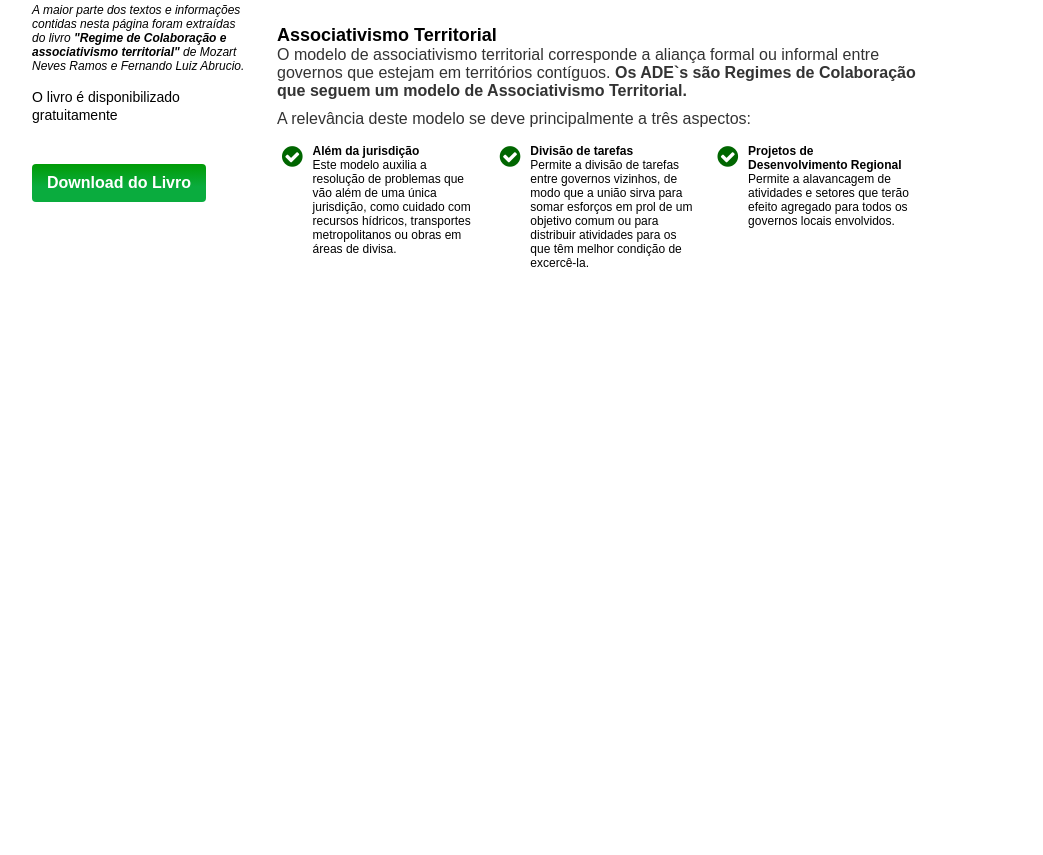
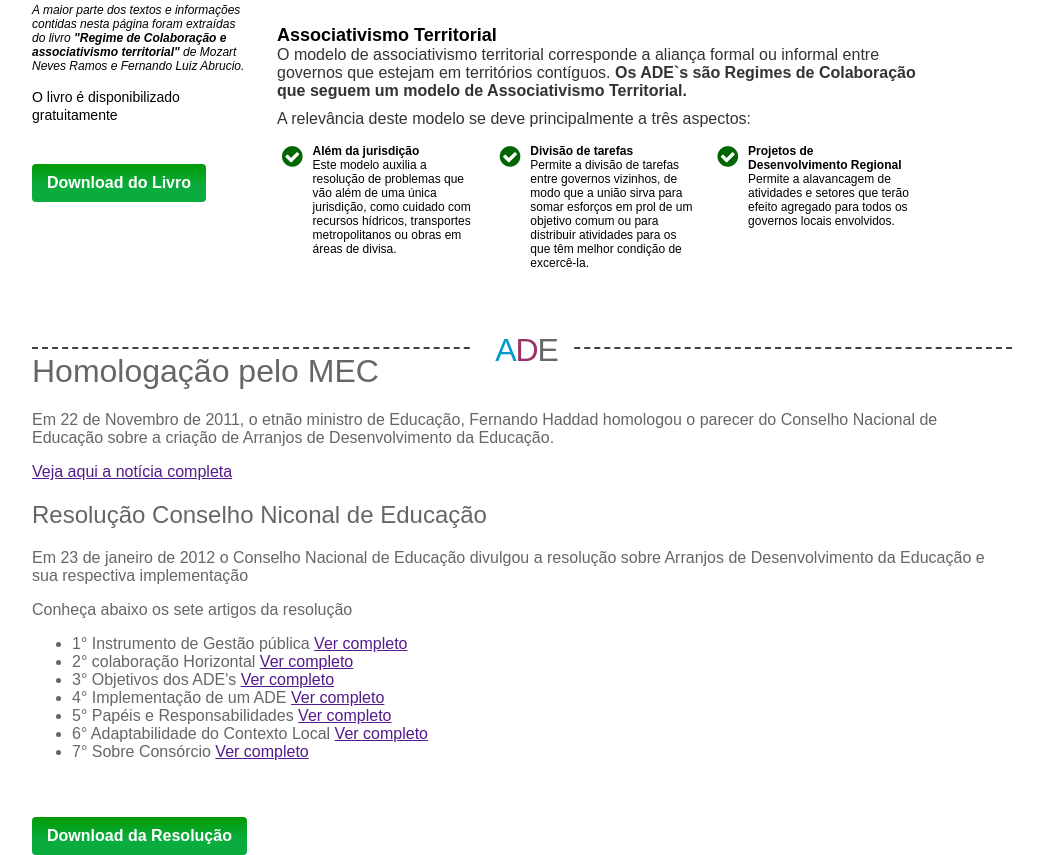
Before and after one commit to matheuslc/desafio-meritt, a website: page index.html in a window 1280 px wide. Shown: the part 1664-2519 px from the top of the page, without its empty margins (118-1161 px from the left). Before the commit the page ends 1974 px from the top, so only its background shows below. Drawn offline with Linux system fonts and the light colour scheme.

Commit message:
MEC Section structure done

```diff
--- a/index.html
+++ b/index.html
@@ -277,6 +277,83 @@
 
     </section>
     <!-- End Fundamentals section -->
+
+
+    <!-- MEC -->
+    <section class="mec-section">
+      <div class="container">
+        <header>
+          <h1 class="ades-title">
+            <span class="ades-title-box">
+              <span class="cl-one">A</span>
+              <span class="cl-two">D</span>
+              <span class="cl-three">E</span>
+            </span>
+          </h1>
+        </header>
+
+        <section class="mec">
+          <h1 class="mec-title">Homologação pelo MEC</h1>
+
+          <div class="mec-detail">
+            <p>Em 22 de Novembro de 2011, o etnão ministro de Educação, Fernando Haddad homologou o parecer do Conselho Nacional de Educação sobre a criação de Arranjos de Desenvolvimento da Educação.</p>
+
+            <a href="">Veja aqui a notícia completa</a>
+
+            <h2 class="mec-subtitle">Resolução Conselho Niconal de Educação</h2>
+            <p class="mac-text">Em 23 de janeiro de 2012 o Conselho Nacional de Educação divulgou a resolução sobre Arranjos de Desenvolvimento da Educação e sua respectiva implementação</p>
+            <p class="mac-text">Conheça abaixo os sete artigos da resolução</p>
+
+            <ul class="mec-articles-list">
+              <li class="mec-articles-item">
+              1° Instrumento de Gestão pública
+                <a href="">Ver completo</a>
+              </li>
+
+              <li class="mec-articles-item">
+              2° colaboração Horizontal
+                <a href="">Ver completo</a>
+              </li>
+
+              <li class="mec-articles-item">
+              3° Objetivos dos ADE's
+                <a href="">Ver completo</a>
+              </li>
+
+              <li class="mec-articles-item">
+              4° Implementação de um ADE
+                <a href="">Ver completo</a>
+              </li>
+
+              <li class="mec-articles-item">
+              5° Papéis e Responsabilidades
+                <a href="">Ver completo</a>
+              </li>
+
+              <li class="mec-articles-item">
+              6° Adaptabilidade do Contexto Local
+                <a href="">Ver completo</a>
+              </li>
+
+              <li class="mec-articles-item">
+              7° Sobre Consórcio
+                <a href="">Ver completo</a>
+              </li>
+            </ul>
+          </div>
+
+          <div class="mec-book-section">
+            <i class="mec-book"></i>
+
+            <button class="btn btn-download">Download da Resolução</button>
+          </div>
+
+        </section>
+
+
+      </div>
+    </section>
+    <!-- End MEC -->
     </body>
     <script src="js/main.js"></script>
 </html>
```
